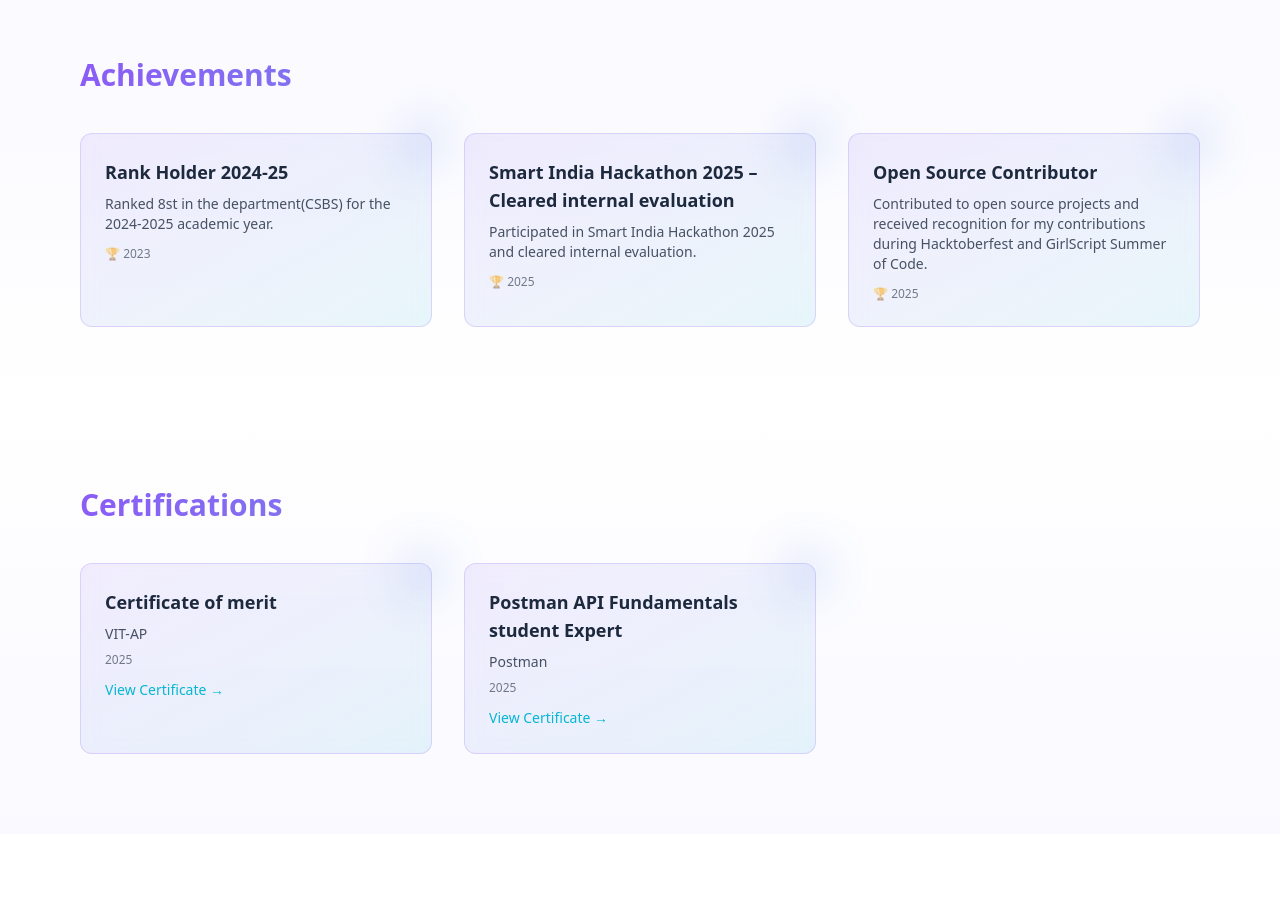
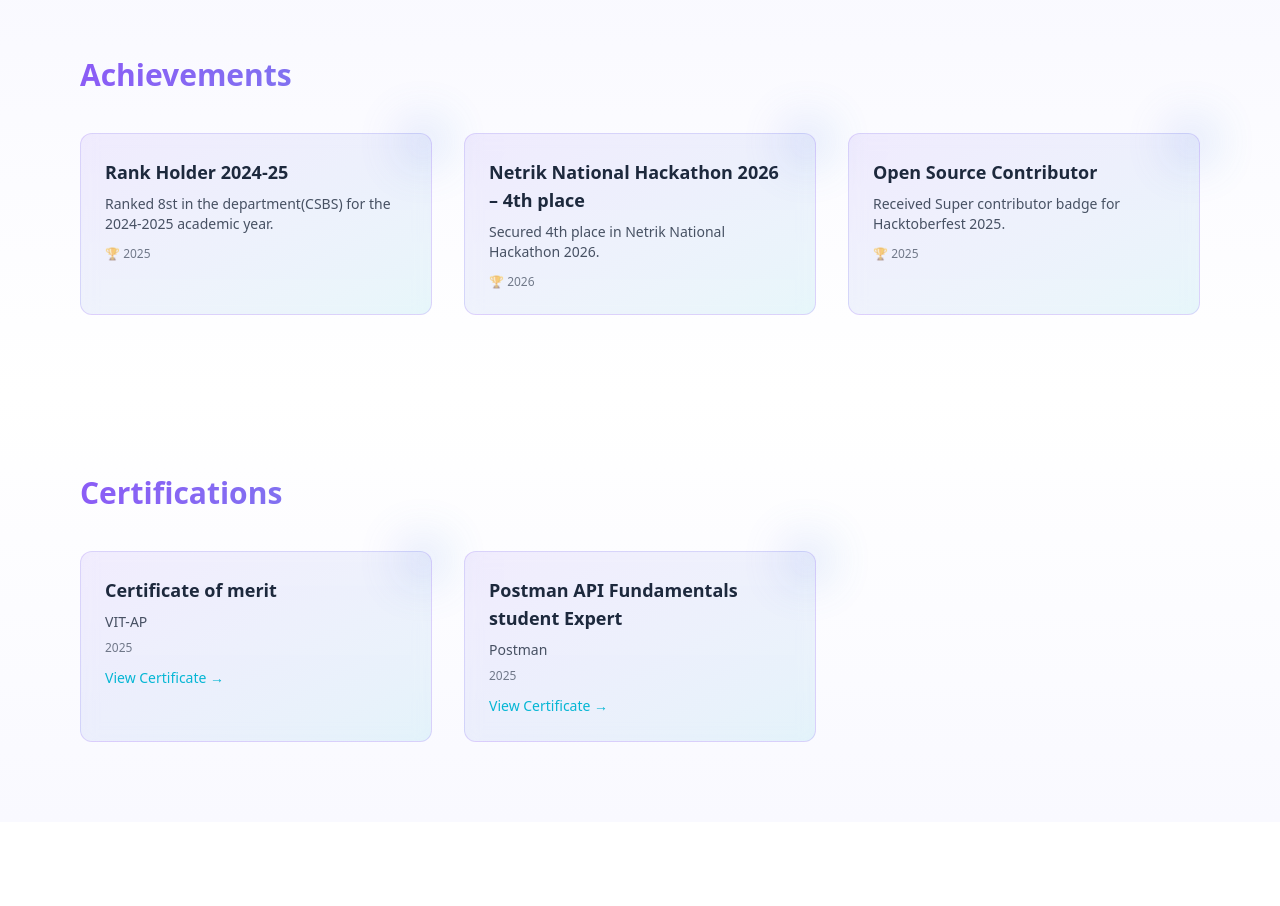
Before and after one commit to Lokesh-kumar-4164/portfolio, a React (Vite) app: page / in a window 1280 px wide. Shown: the part 2720-3626 px from the top of the page. Built offline with nearby package versions, Linux system fonts and the light colour scheme.

Commit message:
added hackathon achievement

```diff
--- a/src/data/achievements.ts
+++ b/src/data/achievements.ts
@@ -3,18 +3,18 @@ export const achievements = [
     id: "ach1",
     title: "Rank Holder 2024-25",
     description: "Ranked 8st in the department(CSBS) for the 2024-2025 academic year.",
-    year: "2023",
+    year: "2025",
   },
   {
     id: "ach2",
-    title: "Smart India Hackathon 2025 – Cleared internal evaluation",
-    description: "Participated in Smart India Hackathon 2025 and cleared internal evaluation.",
-    year: "2025",
+    title: "Netrik National Hackathon 2026 – 4th place",
+    description: "Secured 4th place in Netrik National Hackathon 2026.",
+    year: "2026",
   },
   {
     id: "ach3",
     title: "Open Source Contributor",
-    description: "Contributed to open source projects and received recognition for my  contributions during Hacktoberfest and GirlScript Summer of Code.",
+    description: "Received Super contributor badge for Hacktoberfest 2025.",
     year: "2025",
   },
 
```
